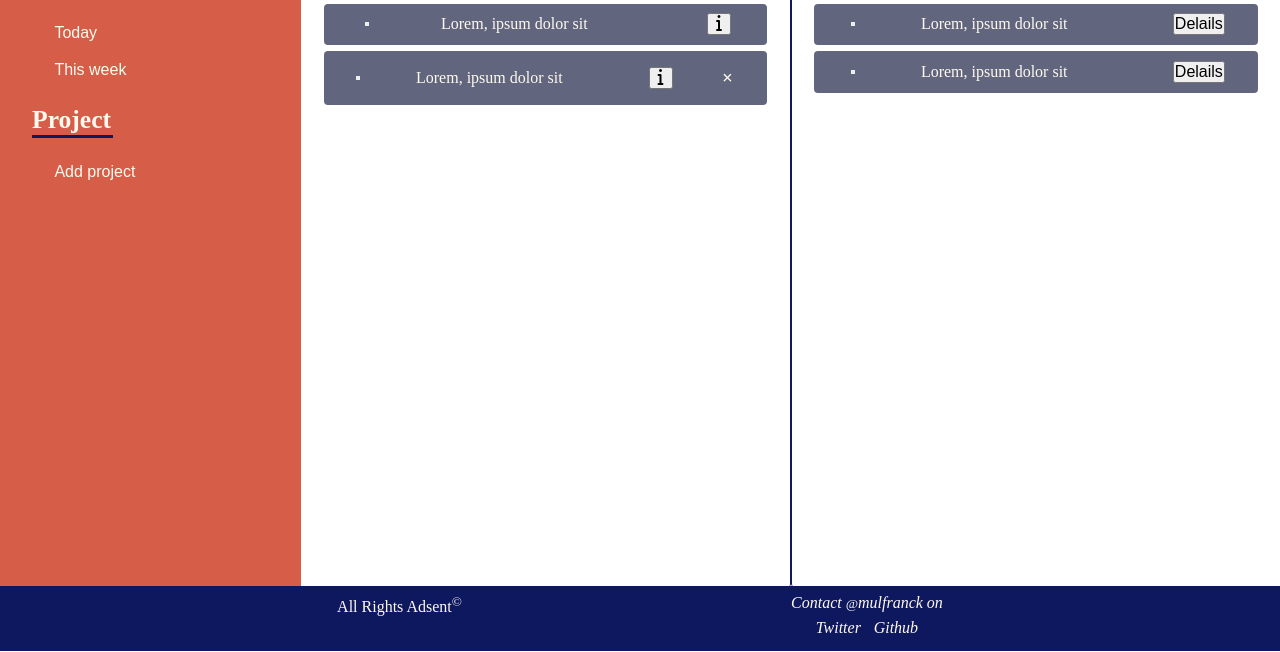
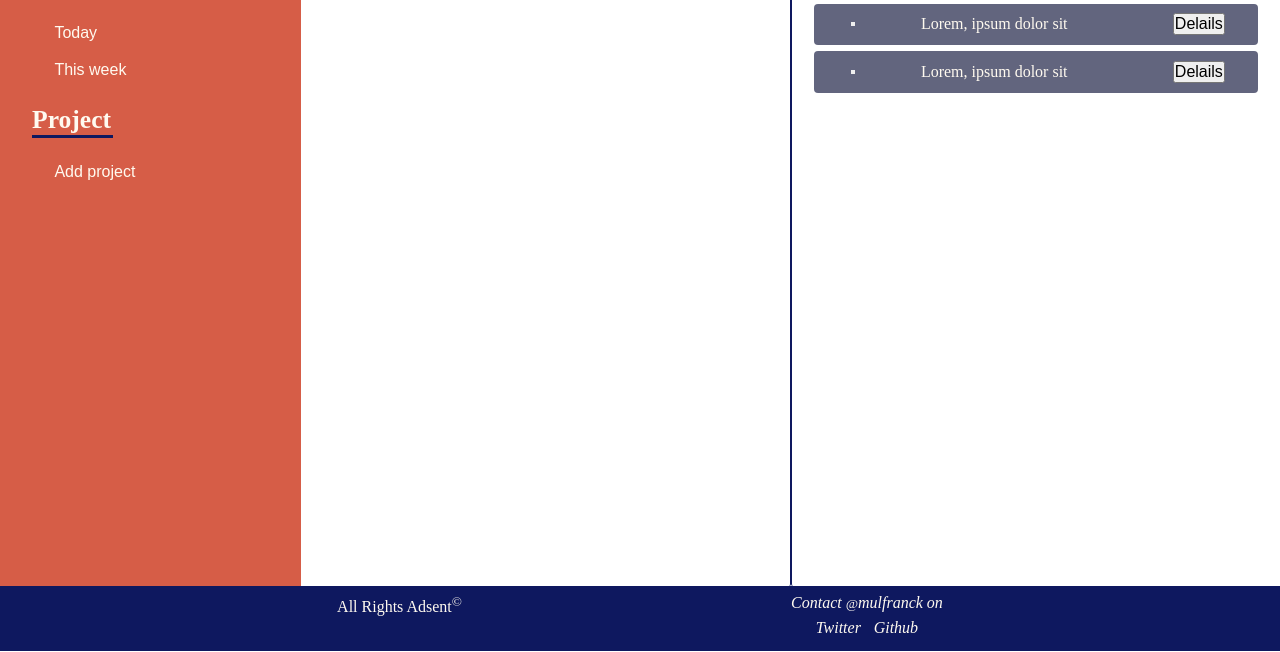
Before and after one commit to mulfranck/todo-app, a plain HTML site: page index.html in a window 1280 px wide. Shown: the part 148-800 px from the top of the page. Drawn offline with Linux system fonts and the light colour scheme.

Commit message:
Implement storage funtionality

```diff
--- a/index.html
+++ b/index.html
@@ -7,9 +7,10 @@
     <title>Todo | mulfranck</title>
     <link rel="stylesheet" href="style.css">
     <link rel="stylesheet" href="/node_modules/fontawesome/css/all.min.css">
-    <script defer src="/src/index.js"></script>
-    <script defer src="/src/ui.js"></script>
-    <!-- <script src="bundle.js" defer></script> -->
+    <script defer src="https://kit.fontawesome.com/6f0a2ed3c7.js" crossorigin="anonymous"></script>
+    <!-- <script defer src="/src/index.js"></script> -->
+    <!-- <script defer src="/src/ui.js"></script> -->
+    <script src="bundle.js" defer></script>
     <link rel="stylesheet" href="tab.css">
 </head>
 <body>
@@ -88,7 +89,7 @@
                 </div>
 
                 <div class="t-list tab-content" id="t-list">
-                    <article class="t-items">
+                    <!-- <article class="t-items">
                         <button class="t-complete"></button>
                         <p class="t-title">Lorem, ipsum dolor sit</p>
                         <p class="t-date"></p>
@@ -100,7 +101,7 @@
                         <p class="t-date"></p>
                         <button class="t-details"><i class="fa fa-info"></i></button>
                         <span class="t-delete">&times;</span>
-                    </article>
+                    </article> -->
                 </div>
             </section>
 
```
